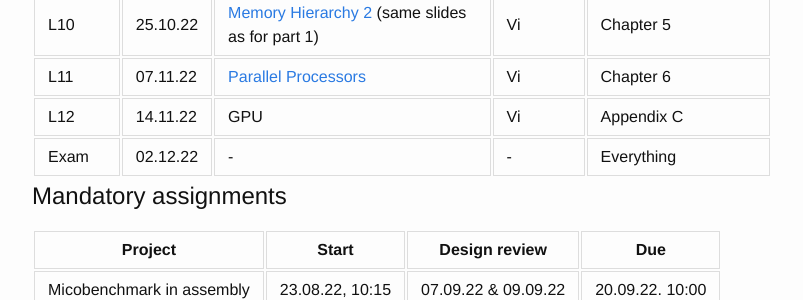
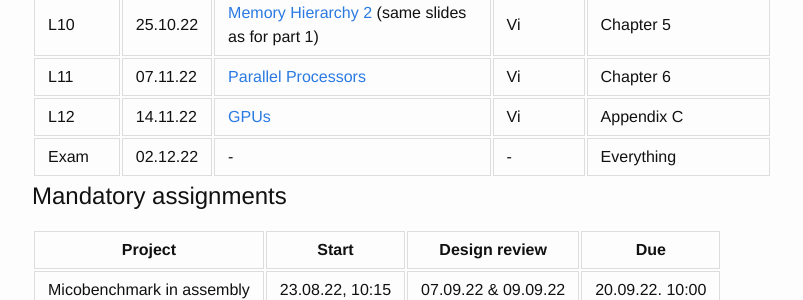
Before and after one commit to uit-inf-2200-f22/uit-inf-2200-f22.github.io, a Jekyll site: the page built from index.md, in a window 1280 px wide. Shown: the part 1652-1952 px from the top of the page, without its empty margins (238-1041 px from the left). Built offline with Jekyll 4.4.1, drawn with Linux system fonts in a browser that asks for light colours; our own code applies the rules of GitHub Pages for plain Markdown files.

Commit message:
Update index.md
Add lecture GPUs

```diff
--- a/index.md
+++ b/index.md
@@ -49,7 +49,7 @@ You can read more about plagiarism and cheating on: https://en.uit.no/sensor/art
 | L9   | 24.10.22 | [Memory Hierarchy 1](https://drive.google.com/file/d/1xHQfkoEHrAuInQq7JfSvjoHVeDVxFDP9/view?usp=sharing)        | Vi        | Chapter 5 |
 | L10  | 25.10.22 | [Memory Hierarchy 2](https://drive.google.com/file/d/1xHQfkoEHrAuInQq7JfSvjoHVeDVxFDP9/view?usp=sharing) (same slides as for part 1)      | Vi        | Chapter 5 |
 | L11  | 07.11.22 | [Parallel Processors](https://drive.google.com/file/d/1f_8nClmyg1ZFDb2PGzDZqoY1IUcd3K18/view?usp=share_link)     | Vi        | Chapter 6 |
-| L12  | 14.11.22 | GPU            | Vi        | Appendix C |
+| L12  | 14.11.22 | [GPUs](https://drive.google.com/file/d/1nnmGvbTpT_6WVHxZeIpJHaCnuyNXWTDi/view?usp=sharing)            | Vi        | Appendix C |
 | Exam | 02.12.22 | -              | -         | Everything |
 
 ## Mandatory assignments
```
